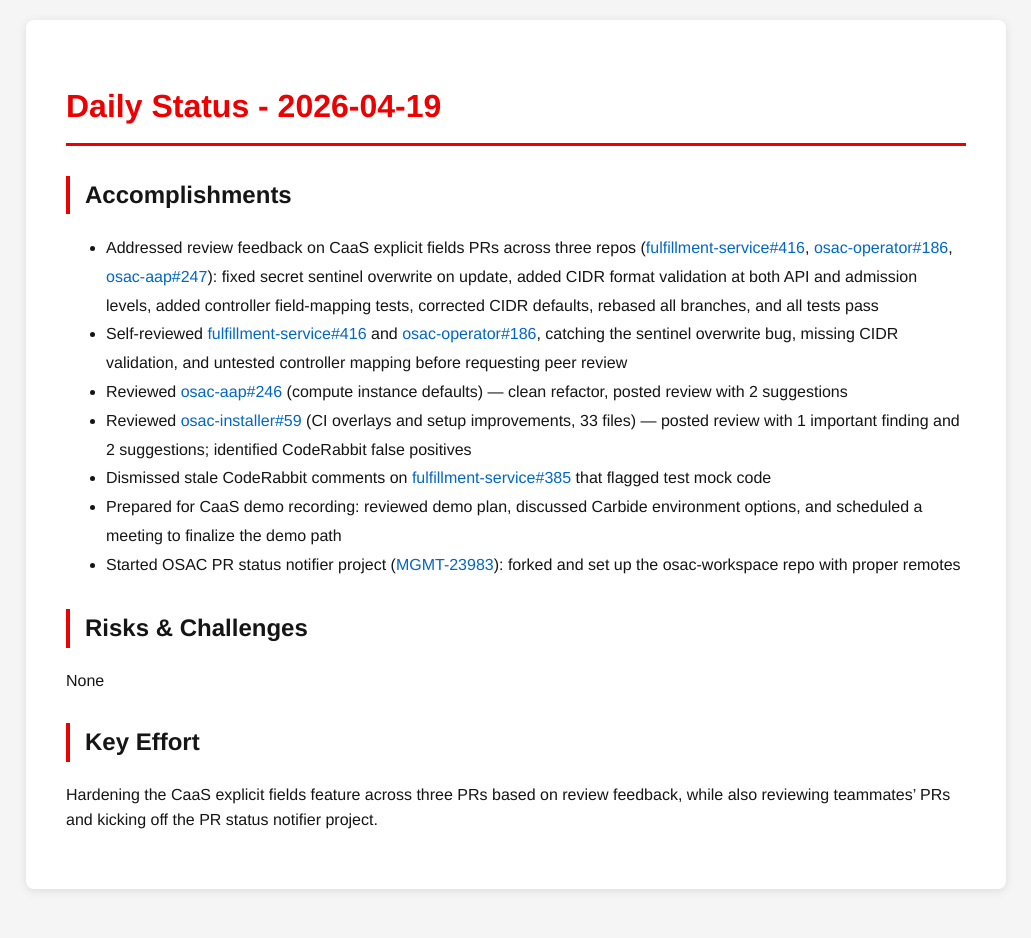
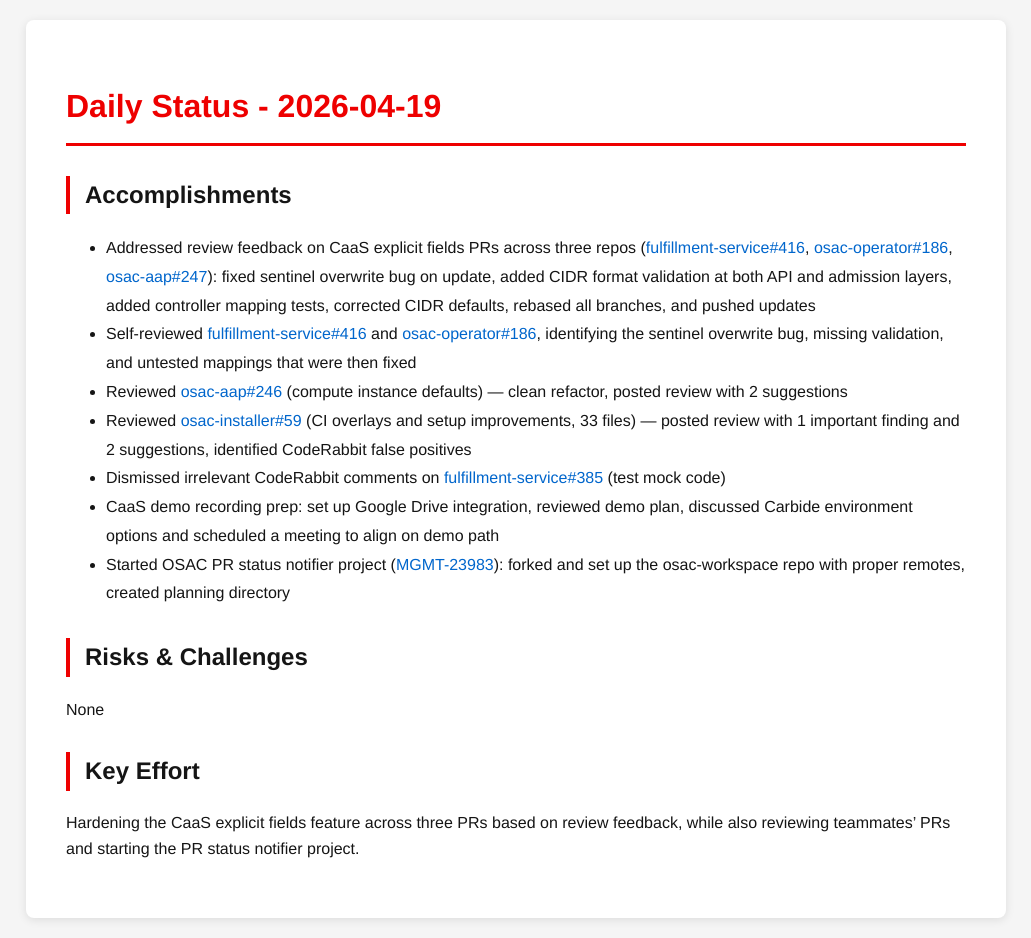
Before and after one commit to tzvatot/daily-status, a Jekyll site: the page built from 2026-04-19.md, in a window 1280 px wide. Shown: the whole page, without its empty margins (124-1155 px from the left). Built offline with Jekyll 4.4.1, drawn with Linux system fonts in a browser that asks for light colours; before the commit the page ends 909 px from its top, so only the background shows below that.

Commit message:
Daily status update - 2026-04-19

```diff
--- a/2026-04-19.md
+++ b/2026-04-19.md
@@ -7,16 +7,16 @@
 # Daily Status - 2026-04-19
 
 ## Accomplishments
-- Addressed review feedback on CaaS explicit fields PRs across three repos ([fulfillment-service#416](https://github.com/osac-project/fulfillment-service/pull/416), [osac-operator#186](https://github.com/osac-project/osac-operator/pull/186), [osac-aap#247](https://github.com/osac-project/osac-aap/pull/247)): fixed secret sentinel overwrite on update, added CIDR format validation at both API and admission levels, added controller field-mapping tests, corrected CIDR defaults, rebased all branches, and all tests pass
-- Self-reviewed [fulfillment-service#416](https://github.com/osac-project/fulfillment-service/pull/416) and [osac-operator#186](https://github.com/osac-project/osac-operator/pull/186), catching the sentinel overwrite bug, missing CIDR validation, and untested controller mapping before requesting peer review
+- Addressed review feedback on CaaS explicit fields PRs across three repos ([fulfillment-service#416](https://github.com/osac-project/fulfillment-service/pull/416), [osac-operator#186](https://github.com/osac-project/osac-operator/pull/186), [osac-aap#247](https://github.com/osac-project/osac-aap/pull/247)): fixed sentinel overwrite bug on update, added CIDR format validation at both API and admission layers, added controller mapping tests, corrected CIDR defaults, rebased all branches, and pushed updates
+- Self-reviewed [fulfillment-service#416](https://github.com/osac-project/fulfillment-service/pull/416) and [osac-operator#186](https://github.com/osac-project/osac-operator/pull/186), identifying the sentinel overwrite bug, missing validation, and untested mappings that were then fixed
 - Reviewed [osac-aap#246](https://github.com/osac-project/osac-aap/pull/246) (compute instance defaults) — clean refactor, posted review with 2 suggestions
-- Reviewed [osac-installer#59](https://github.com/osac-project/osac-installer/pull/59) (CI overlays and setup improvements, 33 files) — posted review with 1 important finding and 2 suggestions; identified CodeRabbit false positives
-- Dismissed stale CodeRabbit comments on [fulfillment-service#385](https://github.com/osac-project/fulfillment-service/pull/385) that flagged test mock code
-- Prepared for CaaS demo recording: reviewed demo plan, discussed Carbide environment options, and scheduled a meeting to finalize the demo path
-- Started OSAC PR status notifier project ([MGMT-23983](https://issues.redhat.com/browse/MGMT-23983)): forked and set up the osac-workspace repo with proper remotes
+- Reviewed [osac-installer#59](https://github.com/osac-project/osac-installer/pull/59) (CI overlays and setup improvements, 33 files) — posted review with 1 important finding and 2 suggestions, identified CodeRabbit false positives
+- Dismissed irrelevant CodeRabbit comments on [fulfillment-service#385](https://github.com/osac-project/fulfillment-service/pull/385) (test mock code)
+- CaaS demo recording prep: set up Google Drive integration, reviewed demo plan, discussed Carbide environment options and scheduled a meeting to align on demo path
+- Started OSAC PR status notifier project ([MGMT-23983](https://issues.redhat.com/browse/MGMT-23983)): forked and set up the osac-workspace repo with proper remotes, created planning directory
 
 ## Risks & Challenges
 None
 
 ## Key Effort
-Hardening the CaaS explicit fields feature across three PRs based on review feedback, while also reviewing teammates' PRs and kicking off the PR status notifier project.
+Hardening the CaaS explicit fields feature across three PRs based on review feedback, while also reviewing teammates' PRs and starting the PR status notifier project.
```
